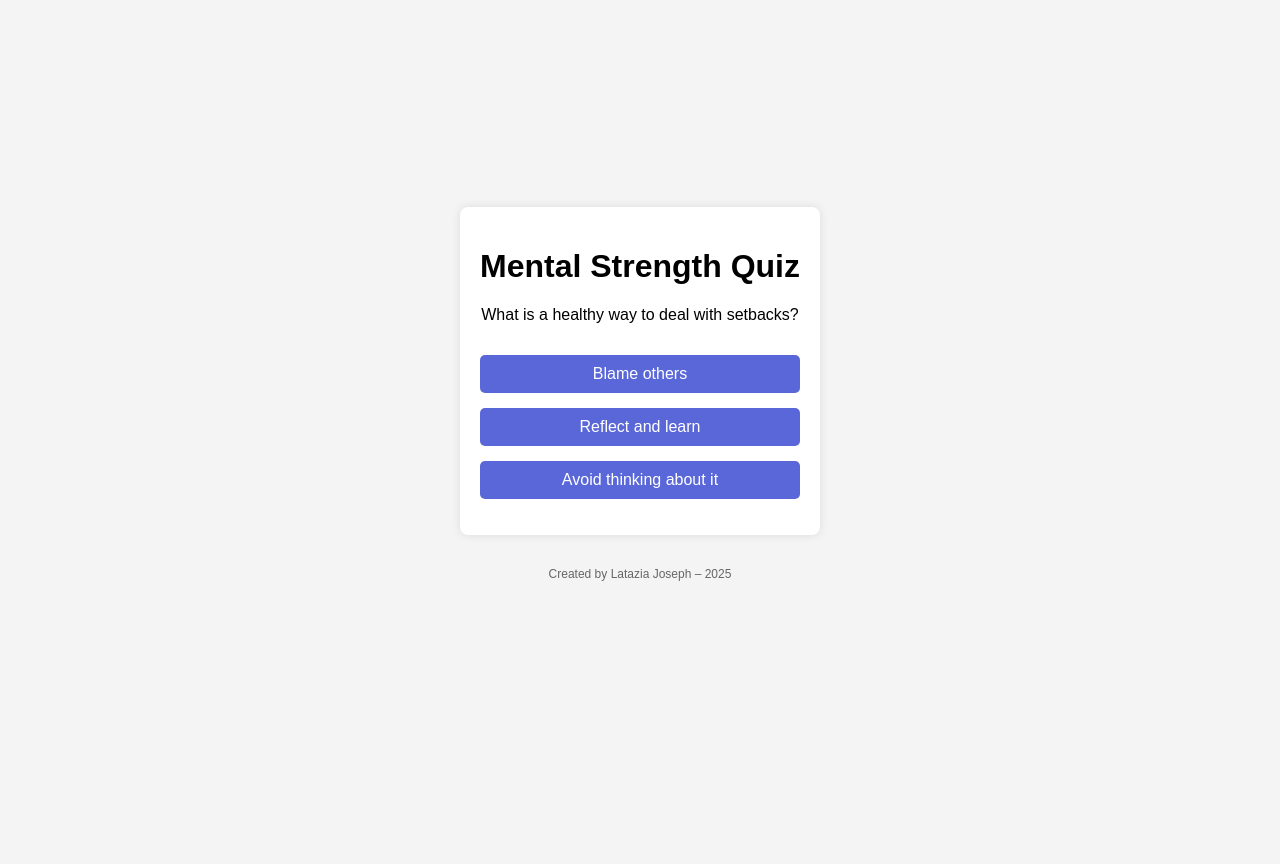
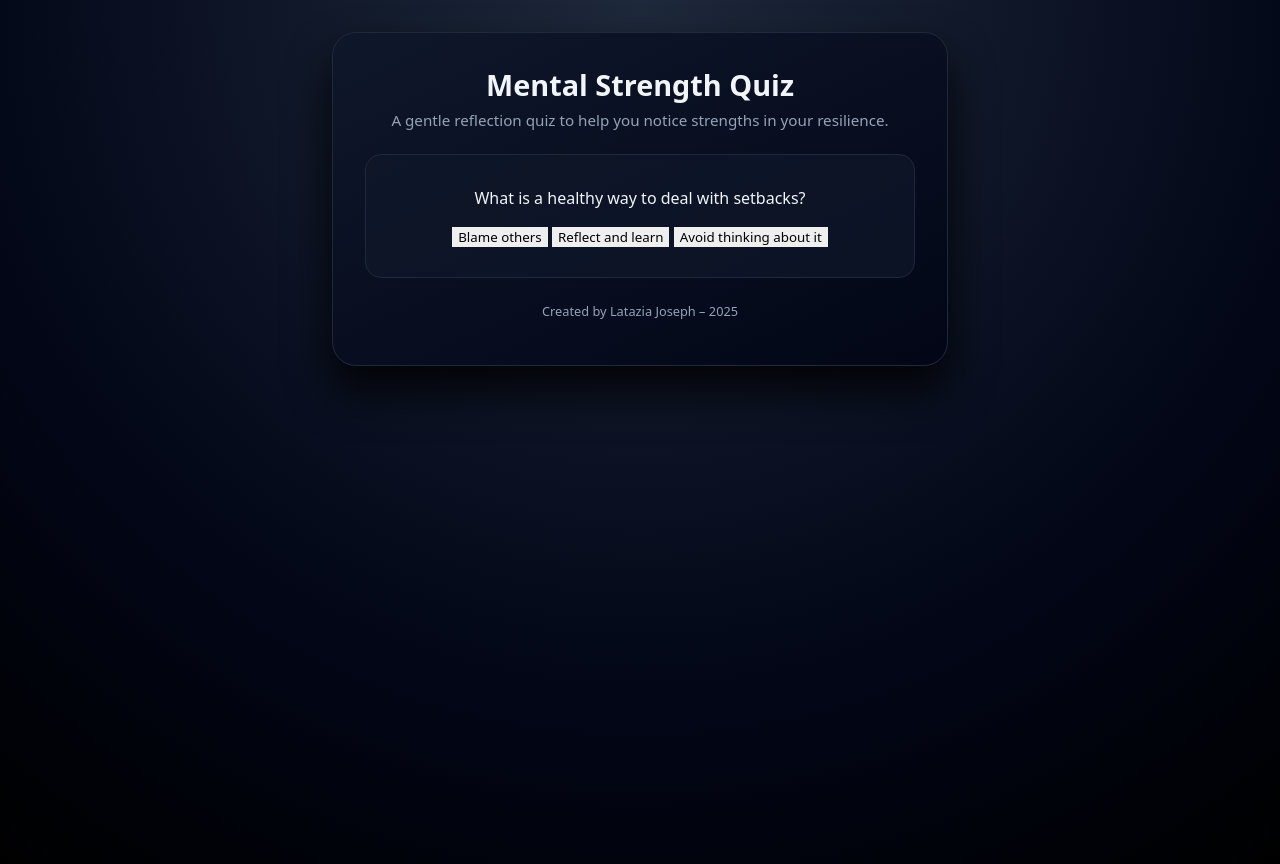
Before and after one commit to latazia-j/mental-strength-quiz, a plain HTML site: page index.html in a window 1280 px wide. Before the commit the page ends 800 px from the top, so only its background shows below. Drawn offline with Linux system fonts and the light colour scheme.

Commit message:
Updated Resilience Quiz UI with new design, layout, buttons

```diff
--- a/index.html
+++ b/index.html
@@ -1,20 +1,33 @@
 <!DOCTYPE html>
 <html lang="en">
 <head>
-  <meta charset="UTF-8">
+  <meta charset="UTF-8" />
   <title>Mental Strength Quiz</title>
-  <link rel="stylesheet" href="style.css">
+  <link rel="stylesheet" href="style.css" />
 </head>
+
 <body>
-  <div class="quiz-container">
-    <h1>Mental Strength Quiz</h1>
-    <div id="question-container"></div>
-    <p id="score-display"></p>
-    <button id="restart-btn" style="display:none;">Restart</button>
-  </div>
-  <footer>
-    <p>Created by Latazia Joseph – 2025</p>
-  </footer>
+  <main class="quiz-app">
+    <h1 class="quiz-title">Mental Strength Quiz</h1>
+    <p class="quiz-subtitle">
+      A gentle reflection quiz to help you notice strengths in your resilience.
+    </p>
+
+    <!-- QUIZ CONTENT -->
+    <div id="question-container" class="quiz-question-container"></div>
+
+    <!-- SCORE -->
+    <p id="score-display" class="quiz-score"></p>
+
+    <!-- RESTART BUTTON -->
+    <button id="restart-btn" class="btn-secondary" style="display:none;">
+      Restart Quiz
+    </button>
+
+    <!-- FOOTER -->
+    <p class="quiz-footer">Created by Latazia Joseph – 2025</p>
+  </main>
+
   <script src="script.js"></script>
 </body>
 </html>
--- a/style.css
+++ b/style.css
@@ -1,41 +1,121 @@
-body {
-  font-family: Arial, sans-serif;
-  background: #f4f4f4;
-  margin: 0;
-  display: flex;
-  flex-direction: column;
-  align-items: center;
-  justify-content: center;
-  height: 100vh;
+/* ---------- COLOR THEME ---------- */
+:root {
+  --bg: #020617;
+  --card: #0b1220;
+  --accent: #ec4899;
+  --accent2: #a855f7;
+  --accent-soft: rgba(236, 72, 153, 0.15);
+  --text: #f1f5f9;
+  --muted: #94a3b8;
+  --border: #1e293b;
 }
 
-.quiz-container {
-  background: white;
-  padding: 20px;
-  border-radius: 8px;
-  width: 320px;
-  box-shadow: 0 0 10px rgba(0,0,0,0.1);
-  text-align: center;
+/* ---------- PAGE ---------- */
+body {
+  margin: 0;
+  padding: 0;
+  font-family: system-ui, sans-serif;
+  background: radial-gradient(circle at top, #1e293b, #020617 65%, #000);
+  color: var(--text);
+  display: flex;
+  justify-content: center;
+  align-items: flex-start;
+  min-height: 100vh;
+  padding: 2rem 1rem;
 }
 
-button {
-  margin-top: 15px;
-  padding: 10px;
+/* ---------- QUIZ CARD ---------- */
+.quiz-app {
   width: 100%;
-  font-size: 16px;
-  cursor: pointer;
-  border: none;
-  border-radius: 5px;
-  background-color: #5a67d8;
-  color: white;
+  max-width: 550px;
+  background: linear-gradient(155deg, #0f172a, #020617);
+  border: 1px solid var(--border);
+  border-radius: 1.5rem;
+  padding: 2rem;
+  box-shadow: 0 25px 45px rgba(0, 0, 0, 0.85);
+  text-align: center;
+  animation: fadeIn 0.6s ease-out;
 }
 
-button:hover {
-  background-color: #434190;
+/* ---------- TITLES ---------- */
+.quiz-title {
+  margin-top: 0;
+  font-size: 1.8rem;
+  margin-bottom: 0.4rem;
 }
 
-footer {
-  margin-top: 20px;
-  font-size: 12px;
-  color: #666;
+.quiz-subtitle {
+  margin: 0 0 1.5rem;
+  font-size: 0.95rem;
+  color: var(--muted);
 }
+
+/* ---------- QUESTION AREA ---------- */
+.quiz-question-container {
+  margin: 1rem 0 1.5rem;
+  padding: 1rem;
+  background: rgba(15, 23, 42, 0.7);
+  border: 1px solid var(--border);
+  border-radius: 1rem;
+  min-height: 90px;
+}
+
+/* ---------- SCORE ---------- */
+.quiz-score {
+  margin-top: 1rem;
+  font-size: 1.05rem;
+  color: var(--accent);
+}
+
+/* ---------- BUTTONS ---------- */
+button {
+  cursor: pointer;
+  font-family: inherit;
+  border: none;
+}
+
+.btn-primary,
+.btn-secondary {
+  padding: 0.7rem 1.4rem;
+  border-radius: 999px;
+  font-weight: 600;
+  font-size: 0.95rem;
+  transition: 0.25s ease;
+  width: 100%;
+  margin-top: 0.7rem;
+}
+
+.btn-primary {
+  background: linear-gradient(135deg, var(--accent), var(--accent2));
+  color: white;
+  box-shadow: 0 10px 25px rgba(236, 72, 153, 0.45);
+}
+
+.btn-primary:hover {
+  transform: translateY(-2px);
+  box-shadow: 0 12px 30px rgba(236, 72, 153, 0.55);
+}
+
+.btn-secondary {
+  background: rgba(148, 163, 184, 0.12);
+  color: var(--text);
+  border: 1px solid var(--border);
+}
+
+.btn-secondary:hover {
+  background: rgba(148, 163, 184, 0.22);
+  transform: translateY(-2px);
+}
+
+/* ---------- FOOTER ---------- */
+.quiz-footer {
+  margin-top: 1.3rem;
+  font-size: 0.8rem;
+  color: var(--muted);
+}
+
+/* ---------- ANIMATIONS ---------- */
+@keyframes fadeIn {
+  from { opacity: 0; transform: translateY(12px); }
+  to { opacity: 1; transform: translateY(0); }
+}
```
